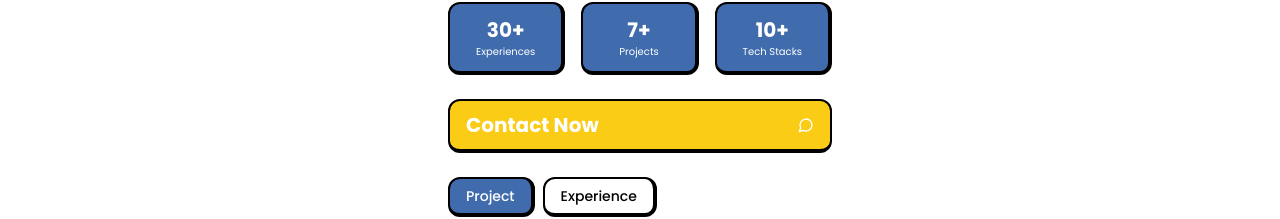
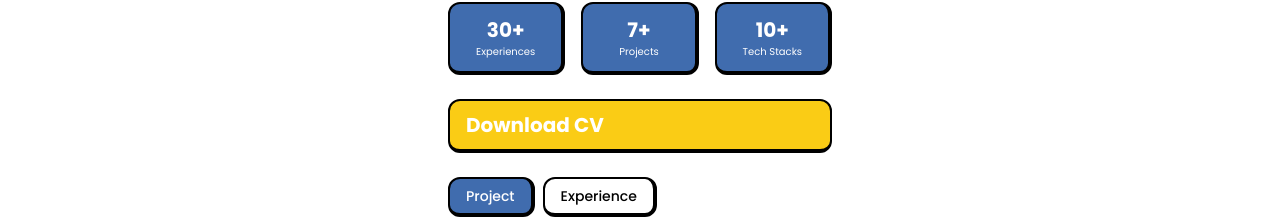
Before and after one commit to qiewi/porto, a Next.js app: page / in a window 1280 px wide. Shown: the part 374-593 px from the top of the page. Built offline with nearby package versions, Linux system fonts and the light colour scheme.

Commit message:
refactor: changed contact button to download cv button

```diff
--- a/src/app/page.tsx
+++ b/src/app/page.tsx
@@ -90,10 +90,18 @@ export default function Home() {
             {/* Contact Button */}
             <Button
               className="w-full max-w-sm bg-yellow-400 text-white mb-6 justify-between py-6 text-xl font-bold"
+              onClick={() => {
+                const link = document.createElement('a');
+                link.href = '/files/Rizqi Andhika - CV.pdf';
+                link.download = 'Rizqi Andhika - CV.pdf';
+                document.body.appendChild(link);
+                link.click();
+                document.body.removeChild(link);
+              }}
             >
-              Contact Now
-              <MessageCircle />
+              Download CV
             </Button>
+
 
             {/* Navigation Buttons */}
             <div className="max-w-sm w-full mb-6 flex flex-row items-start justify-start gap-2">
```
Also changed, not shown: 1 other file (tests, documents, lock files or other folders).
